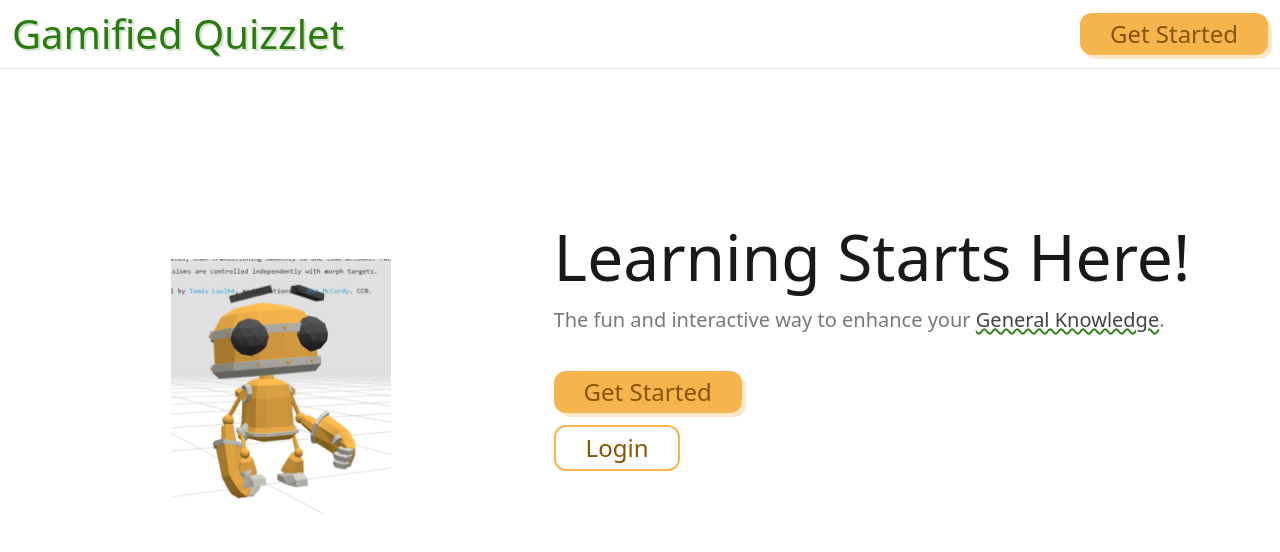
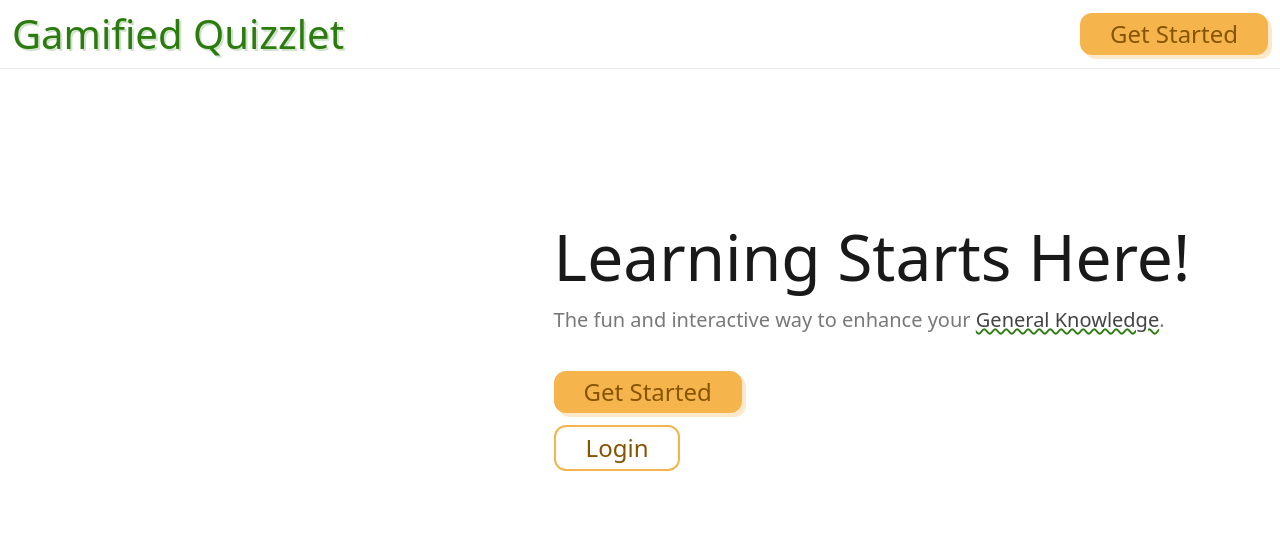
Before and after one commit to rohan843/gamified-quizzlet, a React (Create React App) app: page / in a window 1280 px wide. Shown: the top 552 px of the page. Built offline with nearby package versions, Linux system fonts and the light colour scheme; a web font is replaced by a local one.

Commit message:
feat: begin with robot

```diff
--- /dev/null
+++ b/src/components/Robot.js
@@ -0,0 +1,5 @@
+function Robot() {
+  return;
+}
+
+export default Robot;
--- a/src/pages/welcome-page/WelcomePage.js
+++ b/src/pages/welcome-page/WelcomePage.js
@@ -1,5 +1,6 @@
 import TopNav from "./TopNav";
 import robotImage from "../../assets/image 1.png";
+import Robot from "../../components/Robot";
 
 function WelcomePage() {
   return (
@@ -8,11 +9,13 @@ function WelcomePage() {
       <div className="flex flex-row grow py-10 px-2">
         <div className="h-full w-[40%] mx-5 flex flex-row justify-center">
           <div className="w-[220px] h-[260px] object-contain mt-[150px]">
-            <img src={robotImage} alt="test" />
+            <Robot />
           </div>
         </div>
         <div className="flex flex-col h-full grow">
-          <h1 className="text-[#191919] text-[64px] mt-[100px]">Learning Starts Here!</h1>
+          <h1 className="text-[#191919] text-[64px] mt-[100px]">
+            Learning Starts Here!
+          </h1>
           <p className="text-[#787878] text-[20px]">
             The fun and interactive way to enhance your{" "}
             <span className="text-[#454343] decoration-wavy underline decoration-[#2B7B0F]">
@@ -20,7 +23,9 @@ function WelcomePage() {
             </span>
             .
           </p>
-          <button className="w-max h-max get-started-button mb-3 mt-9">Get Started</button>
+          <button className="w-max h-max get-started-button mb-3 mt-9">
+            Get Started
+          </button>
           <button className="w-max h-max login-button">Login</button>
         </div>
       </div>
```
